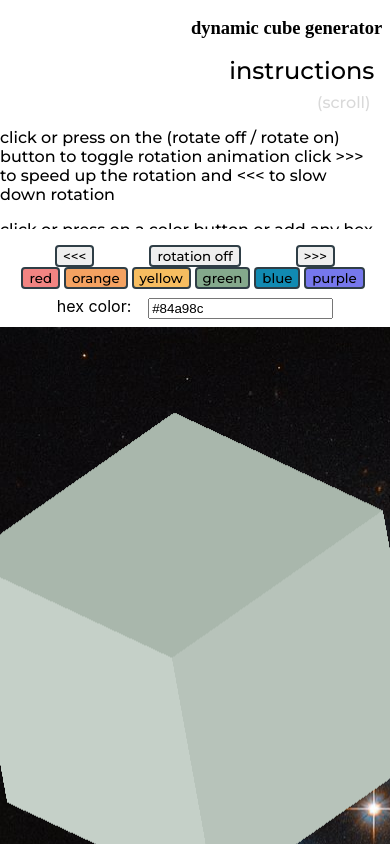
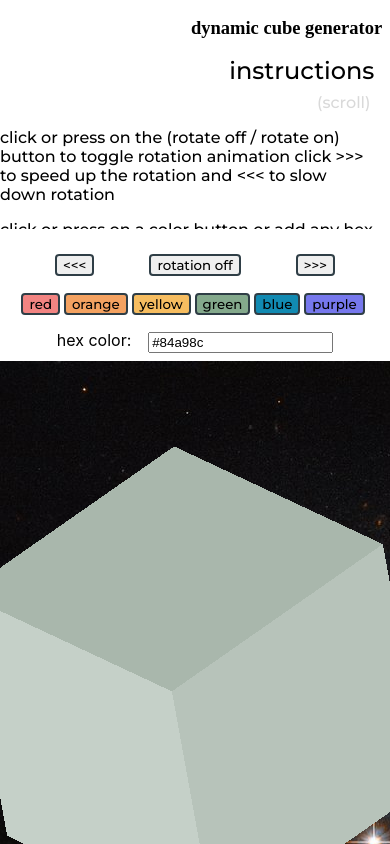
Before and after one commit to pickled-bot/dynamic-cube, a React (Create React App) app: page / in a window 390 px wide. Shown: the top 844 px of the page. Built offline with nearby package versions, Linux system fonts and the light colour scheme; a web font is replaced by a local one.

Commit message:
maybe good for mobile now

```diff
--- a/src/App.css
+++ b/src/App.css
@@ -74,6 +74,8 @@ button {
     border-radius: 4px;
     border-style: double;
     border-color: #2f3e46;
+    margin-bottom: 1vh;
+    margin-top: 1vh;
 }
 
 #animateUp {
```
